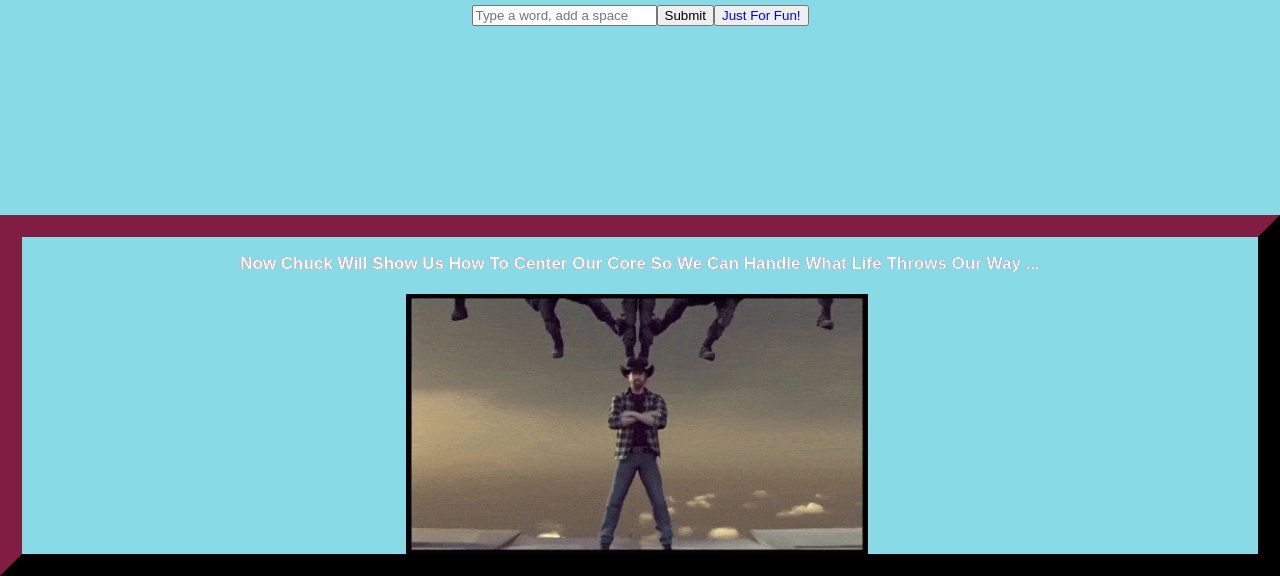
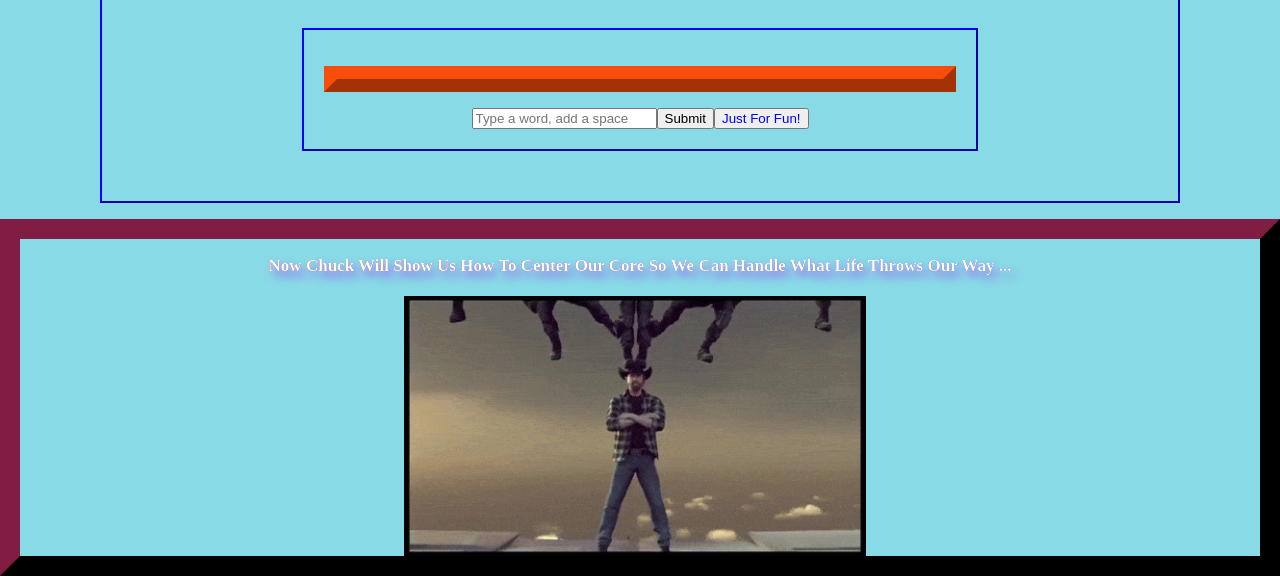
Before and after one commit to anickacodes/AL-FrontEndWeb-Dev-Project, a plain HTML site: page 2nd-Folder/index.html in a window 1280 px wide. Shown: the part 224-800 px from the top of the page. Drawn offline with Linux system fonts and the light colour scheme.

Commit message:
styling and reformatting seconfd page

```diff
--- a/2nd-Folder/index.html
+++ b/2nd-Folder/index.html
@@ -25,12 +25,16 @@
     </footer>
     <style>
         body {
+            border: 2px outset blue;
+            margin: 100px;
+            text-shadow: 4px 6px 10px #a04ef2;
             background-color: rgb(136, 219, 230);
             text-align: center;
-            font-family: fantasy;
+            font-style: Georgia, serif;
         }
 
         div {
+            border: 2px outset blue;
             margin: 25px 200px 50px;
             padding: 20px;
         }
@@ -50,15 +54,15 @@
             background-color: #5c4f559d;
             border: 13px outset #f74e0b;
             text-align: center;
-            cursor: grabbing;
+            cursor: cell;
         }
 
         footer {
-            border: 22px outset rgb(45, 10, 23);
+            border: 20px outset rgb(45, 10, 23);
             width: auto;
             text-align: center;
             display: grid;
-            position:absolute;
+            position: absolute;
             left: 0;
             right: 0;
             bottom: 0;
@@ -71,10 +75,10 @@
         }
 
         img {
-            height:260px;
-            cursor: grabbing;
+            height: 260px;
+            cursor: cell;
             margin-left: 384px;
-            position:relative;
+            position: relative;
             align-self: flex-end;
         }
 
--- a/2nd-Folder/index.js
+++ b/2nd-Folder/index.js
@@ -9,12 +9,14 @@ sentence.innerText = words
   .join(" ");
 
 const div = document.querySelector("div");
+div.classList.add('hold-input')
 
 const newForm = document.createElement("form");
 newForm.id = "create-list";
 
 //create text field
 const input = document.createElement("input");
+input.id = 'text-input'
 input.value = "";
 input.type = "text";
 input.required = true;
@@ -24,6 +26,7 @@ newForm.append(input);
 //create submit button
 const listSubmit = document.createElement("input");
 listSubmit.type = "submit";
+listSubmit.id = 'list'
 
 const ul = document.querySelector("ul");
 
@@ -50,6 +53,7 @@ newForm.append(listSubmit);
 
 const newInput = document.createElement("input");
 newInput.type = "submit";
+newInput.id = 'click-btn'
 newInput.value = "Just For Fun!";
 newInput.style.color = "blue";
 
--- a/style.css
+++ b/style.css
@@ -9,7 +9,7 @@
 
 body {
     margin: 25px;
-
+font-style: Verdana, sans-serif;
     background-color: teal;
 
     background-image: linear-gradient(rgba(44, 42, 255, 0.175), rgba(255, 255, 0, 0.069)), url(./assets/chuck-norris-kick-try-me.gif);
@@ -35,11 +35,12 @@ main {
 }
 
 span {
+    font-style: Georgia, serif;
     margin: 17px auto;
-color: rgb(239, 222, 224);
-text-align:center;
-overflow-wrap: break-word;
-text-shadow: 4px 6px 10px #a04ef2;
+    color: rgb(239, 222, 224);
+    text-align: center;
+    overflow-wrap: break-word;
+    text-shadow: 4px 6px 10px #a04ef2;
 }
 
 div {
@@ -54,10 +55,10 @@ div {
     overflow-wrap: break-word;
 }
 
-.personal-links{
-    display:inherit;
+.personal-links {
+    display: inherit;
     border: 2px inset rgb(2, 60, 60);
-    padding: 28px 3px 9px 55px;
+    padding: 28px 3px 33px 55px;
     height: 70px;
     align-items: center;
 }
@@ -69,12 +70,14 @@ a:hover {
 
 fieldset {
     display: flexbox;
-    padding: 16px 22px 6px 12px;
+    padding:
+     6px 12px 6px 12px;
+    border: 11px inset rgba(43, 32, 38, 0.834);
 }
 
 a {
     display: block;
-    color:rgb(223, 223, 193);
+    color: rgb(223, 223, 193);
     text-indent: 22px;
     font-size: x-large;
     text-align: justify;
@@ -82,7 +85,7 @@ a {
 }
 
 #parental-advisory {
-    margin: 12px 4px 20px 9px;
+    border: 2px inset rgba(91, 40, 72, 0.834);
 }
 
 form {
@@ -98,11 +101,13 @@ a[href^='tel']::before {
     content: '📞 ';
 }
 
-footer{
+footer {
     background-color: white;
 }
-@media (max-width: 1079px) {
+
+@media (max-width: 1079px){
     main {
-        width: 100%;
+        width: 100vh;
+        height: 100vh;
     }
 }
```
Also changed, not shown: index.html (+3 -3 lines).
